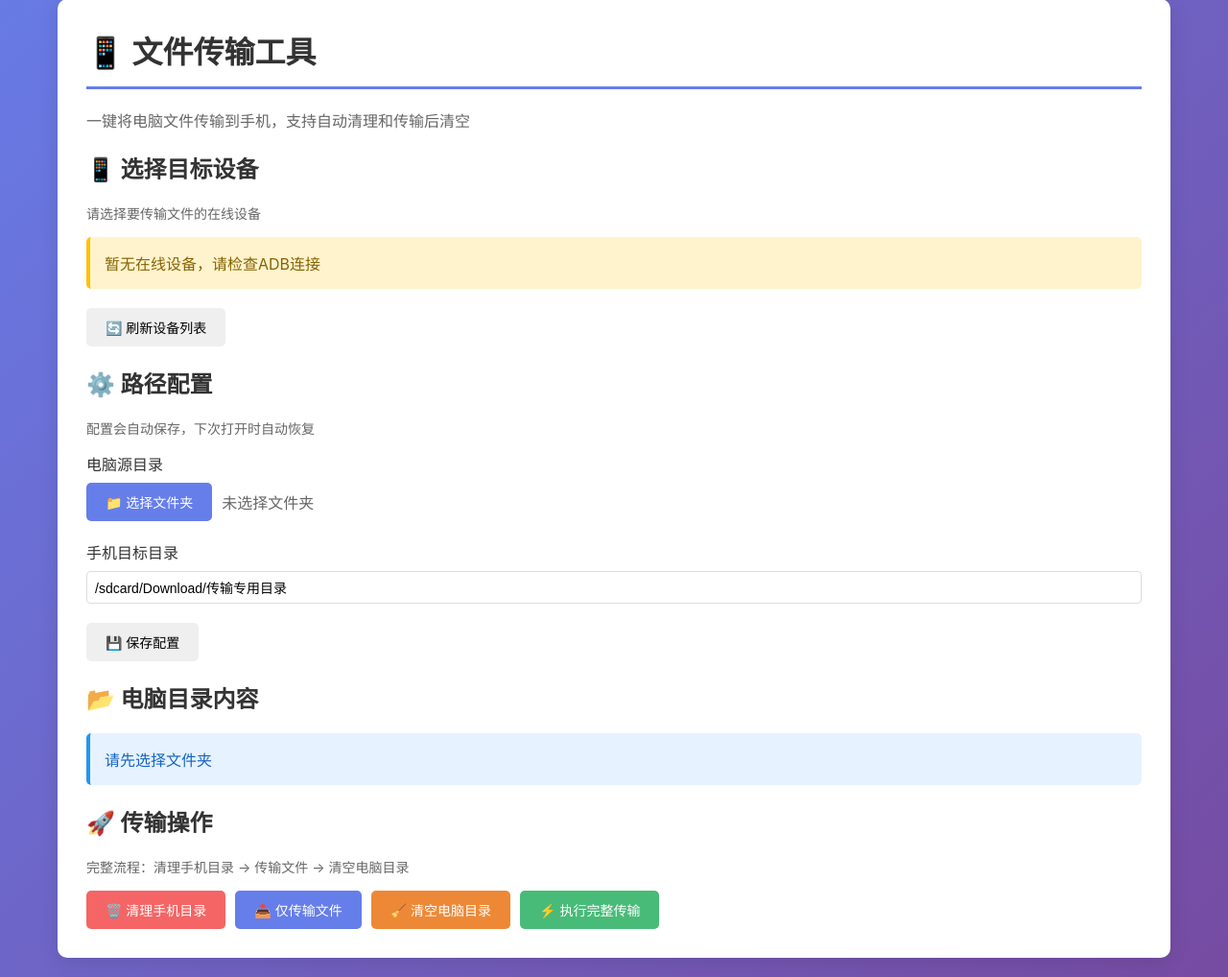
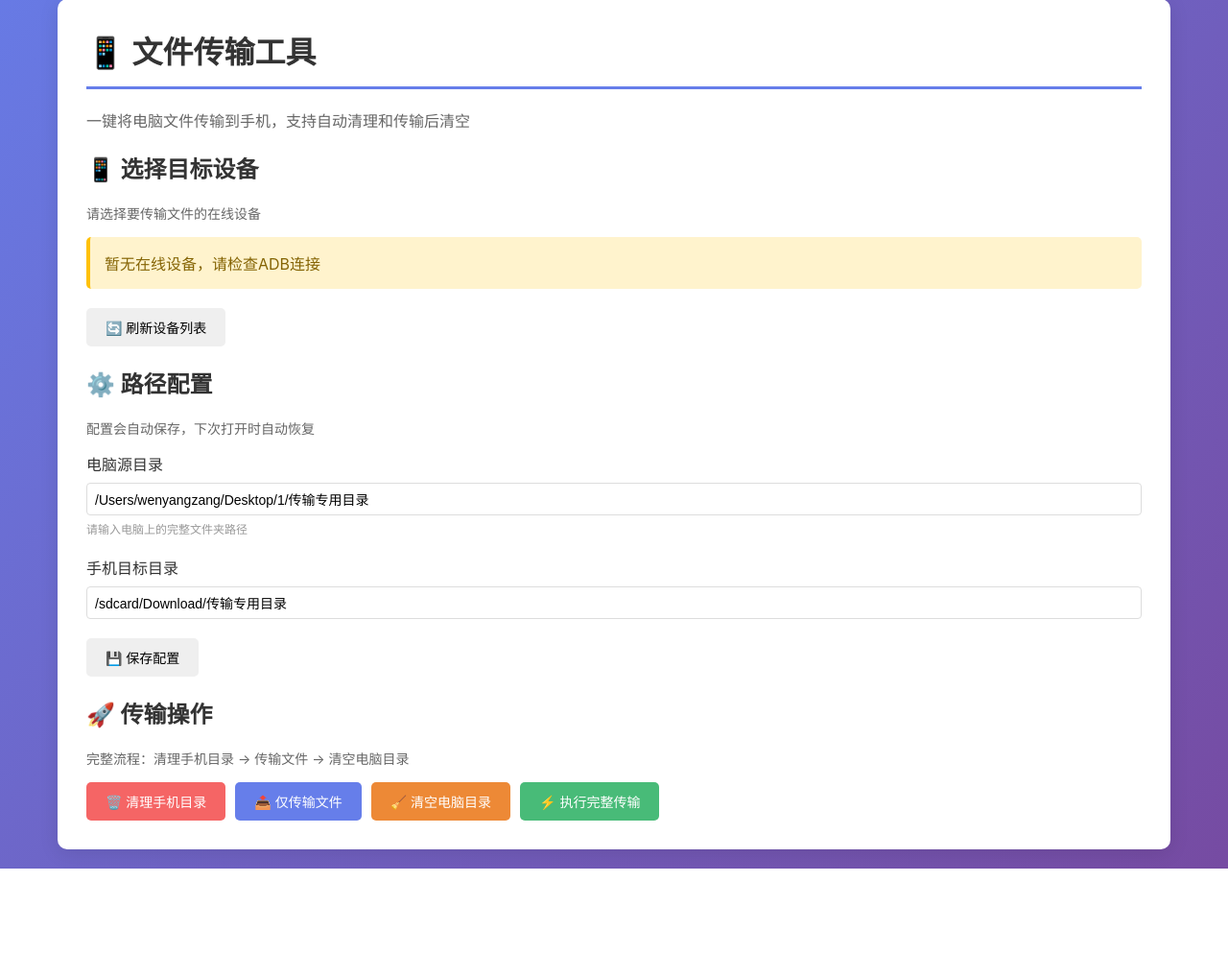
Before and after one commit to q10myhsg/xhs_helper_pc_server, a Flask app: page / in a window 1280 px wide, after a click on "文件传输". Shown: the part 183-1201 px from the top of the page at 96% size. After the commit the page ends 1088 px from the top, so only its background shows below. Run offline with Flask 3, Linux system fonts and the light colour scheme; parts of the project's set-up code (start-up, migrations or seed data) failed here and were passed over.

Commit message:
refactor: 简化文件传输工具，改为路径输入方式
1. 移除文件上传功能，改为直接输入电脑源目录路径
2. 移除文件列表显示区域
3. 更新前端JS代码，使用JSON格式传输数据
4. 更新后端API，通过路径直接传输文件
5. 完整传输流程现在包含清空电脑目录步骤

```diff
--- a/app.py
+++ b/app.py
@@ -912,10 +912,15 @@ def api_clear_phone_directory():
 
 @app.route("/api/file-transfer/transfer", methods=["POST"])
 def api_transfer_files():
-    """传输文件到手机（支持文件上传）"""
+    """传输文件到手机（通过路径）"""
     try:
-        phone_dir = request.form.get('phone_dir')
-        device_id = request.form.get('device_id')
+        data = request.json
+        computer_dir = data.get('computer_dir')
+        phone_dir = data.get('phone_dir')
+        device_id = data.get('device_id')
+
+        if not computer_dir:
+            return jsonify({"success": False, "error": "电脑源目录路径不能为空"})
 
         if not phone_dir:
             return jsonify({"success": False, "error": "手机目录路径不能为空"})
@@ -923,46 +928,18 @@ def api_transfer_files():
         if not device_id:
             return jsonify({"success": False, "error": "请先选择目标设备"})
 
-        # 检查是否有上传的文件
-        if 'files' not in request.files:
-            return jsonify({"success": False, "error": "没有选择文件"})
+        # 检查电脑源目录是否存在
+        if not os.path.exists(computer_dir):
+            return jsonify({"success": False, "error": f"电脑源目录不存在: {computer_dir}"})
 
-        files = request.files.getlist('files')
-        if not files or files[0].filename == '':
-            return jsonify({"success": False, "error": "没有选择文件"})
+        # 创建设备特定的传输管理器
+        from file_transfer import FileTransferManager
+        ft_manager = FileTransferManager(device_id=device_id)
 
-        # 创建临时目录存储上传的文件
-        import tempfile
-        temp_dir = tempfile.mkdtemp(prefix='file_transfer_')
+        # 传输文件到手机
+        result = ft_manager.transfer_files_to_phone(computer_dir, phone_dir)
 
-        try:
-            # 保存上传的文件到临时目录
-            file_count = 0
-            for file in files:
-                if file.filename:
-                    # 保持相对路径结构
-                    rel_path = file.filename
-                    file_path = os.path.join(temp_dir, rel_path)
-
-                    # 确保父目录存在
-                    os.makedirs(os.path.dirname(file_path), exist_ok=True)
-                    file.save(file_path)
-                    file_count += 1
-
-            # 创建设备特定的传输管理器
-            from file_transfer import FileTransferManager
-            ft_manager = FileTransferManager(device_id=device_id)
-
-            # 传输文件到手机
-            result = ft_manager.transfer_files_to_phone(temp_dir, phone_dir)
-            result['file_count'] = file_count
-
-            return jsonify(result)
-
-        finally:
-            # 清理临时目录
-            import shutil
-            shutil.rmtree(temp_dir, ignore_errors=True)
+        return jsonify(result)
 
     except Exception as e:
         return jsonify({"success": False, "error": str(e)})
@@ -981,8 +958,13 @@ def api_clear_computer_directory():
 def api_full_transfer():
     """执行完整的传输流程"""
     try:
-        phone_dir = request.form.get('phone_dir')
-        device_id = request.form.get('device_id')
+        data = request.json
+        computer_dir = data.get('computer_dir')
+        phone_dir = data.get('phone_dir')
+        device_id = data.get('device_id')
+
+        if not computer_dir:
+            return jsonify({"success": False, "error": "电脑源目录路径不能为空"})
 
         if not phone_dir:
             return jsonify({"success": False, "error": "手机目录路径不能为空"})
@@ -990,13 +972,9 @@ def api_full_transfer():
         if not device_id:
             return jsonify({"success": False, "error": "请先选择目标设备"})
 
-        # 检查是否有上传的文件
-        if 'files' not in request.files:
-            return jsonify({"success": False, "error": "没有选择文件"})
-
-        files = request.files.getlist('files')
-        if not files or files[0].filename == '':
-            return jsonify({"success": False, "error": "没有选择文件"})
+        # 检查电脑源目录是否存在
+        if not os.path.exists(computer_dir):
+            return jsonify({"success": False, "error": f"电脑源目录不存在: {computer_dir}"})
 
         # 创建设备特定的传输管理器
         from file_transfer import FileTransferManager
@@ -1016,41 +994,20 @@ def api_full_transfer():
             results["message"] = "清理手机目录失败，流程终止"
             return jsonify(results)
 
-        # 步骤2: 创建临时目录并保存上传的文件
-        import tempfile
-        import shutil
-        temp_dir = tempfile.mkdtemp(prefix='file_transfer_')
+        # 步骤2: 传输文件到手机
+        step2_result = ft_manager.transfer_files_to_phone(computer_dir, phone_dir)
+        results["steps"]["transfer"] = step2_result
 
-        try:
-            file_count = 0
-            for file in files:
-                if file.filename:
-                    rel_path = file.filename
-                    file_path = os.path.join(temp_dir, rel_path)
-                    os.makedirs(os.path.dirname(file_path), exist_ok=True)
-                    file.save(file_path)
-                    file_count += 1
+        if not step2_result["success"]:
+            results["success"] = False
+            results["message"] = "文件传输失败"
+            return jsonify(results)
 
-            # 传输文件到手机
-            step2_result = ft_manager.transfer_files_to_phone(temp_dir, phone_dir)
-            step2_result['file_count'] = file_count
-            results["steps"]["transfer"] = step2_result
+        # 步骤3: 清空电脑目录
+        step3_result = ft_manager.clear_computer_directory(computer_dir)
+        results["steps"]["clear_computer"] = step3_result
 
-            if not step2_result["success"]:
-                results["success"] = False
-                results["message"] = "文件传输失败"
-                return jsonify(results)
-
-        finally:
-            shutil.rmtree(temp_dir, ignore_errors=True)
-
-        # 步骤3: 清空电脑目录（前端已处理）
-        results["steps"]["clear_computer"] = {
-            "success": True,
-            "message": "已清除选择的文件"
-        }
-
-        results["message"] = "文件传输流程执行成功"
+        results["message"] = "完整传输流程执行成功"
         return jsonify(results)
 
     except Exception as e:
--- a/templates/index.html
+++ b/templates/index.html
@@ -565,13 +565,9 @@
                     <p style="color: #666; font-size: 14px; margin-bottom: 15px;">配置会自动保存，下次打开时自动恢复</p>
 
                     <div class="form-group">
-                        <label>电脑源目录</label>
-                        <input type="file" id="ft-dir-selector" webkitdirectory directory multiple style="display: none;" onchange="handleFtDirSelect(event)">
-                        <div style="display: flex; gap: 10px; align-items: center; margin-top: 5px;">
-                            <button class="btn btn-primary" onclick="document.getElementById('ft-dir-selector').click()">📁 选择文件夹</button>
-                            <span id="ft-selected-dir-name" style="color: #666;">未选择文件夹</span>
-                        </div>
-                        <input type="hidden" id="ft-computer-dir">
+                        <label for="ft-computer-dir">电脑源目录</label>
+                        <input type="text" id="ft-computer-dir" placeholder="例如: /Users/username/Documents/待传输文件" style="width: 100%; padding: 8px; border: 1px solid #ddd; border-radius: 4px; margin-bottom: 5px;">
+                        <p style="color: #999; font-size: 12px;">请输入电脑上的完整文件夹路径</p>
                     </div>
 
                     <div class="form-group">
@@ -580,13 +576,6 @@
                     </div>
 
                     <button class="btn btn-secondary" onclick="saveFileTransferConfig()">💾 保存配置</button>
-                </div>
-
-                <div class="config-section">
-                    <h2>📂 电脑目录内容</h2>
-                    <div id="ft-dir-content" style="margin-top: 15px;">
-                        <div class="alert alert-info">请先选择文件夹</div>
-                    </div>
                 </div>
 
                 <div class="config-section">
@@ -2984,13 +2973,12 @@
             }
         }
 
-        // ==================== 文件传输功能 ====================
+        // ==================== 文件传输功能（简化版） ====================
 
         let fileTransferConfig = {
             computer_dir: '',
             phone_dir: '/sdcard/Download/传输专用目录'
         };
-        let ftSelectedFiles = []; // 存储选择的文件列表
         let ftSelectedDevice = null; // 当前选择的设备
 
         // 初始化文件传输配置
@@ -3019,6 +3007,7 @@
 
         // 更新文件传输UI
         function updateFileTransferUI() {
+            document.getElementById('ft-computer-dir').value = fileTransferConfig.computer_dir || '';
             document.getElementById('ft-phone-dir').value = fileTransferConfig.phone_dir || '/sdcard/Download/传输专用目录';
         }
 
@@ -3079,56 +3068,9 @@
             refreshFtDeviceList(); // 刷新UI显示选中状态
         }
 
-        // 处理文件夹选择
-        function handleFtDirSelect(event) {
-            const files = event.target.files;
-            if (files.length === 0) return;
-
-            // 获取文件夹路径（从第一个文件的路径推断）
-            const firstFile = files[0];
-            const fullPath = firstFile.webkitRelativePath || firstFile.name;
-            const dirName = fullPath.split('/')[0];
-
-            document.getElementById('ft-selected-dir-name').textContent = dirName + ' (' + files.length + ' 个文件)';
-
-            // 存储文件列表
-            ftSelectedFiles = Array.from(files);
-
-            // 显示文件列表
-            displayFtFileList();
-        }
-
-        // 显示文件列表
-        function displayFtFileList() {
-            const contentDiv = document.getElementById('ft-dir-content');
-
-            if (ftSelectedFiles.length === 0) {
-                contentDiv.innerHTML = '<div class="alert alert-info">请先选择文件夹</div>';
-                return;
-            }
-
-            let html = `<div style="background: #f9f9f9; border: 1px solid #ddd; border-radius: 4px; padding: 15px;">`;
-            html += `<p style="margin-bottom: 10px; font-weight: bold;">共 ${ftSelectedFiles.length} 个文件</p>`;
-            html += `<ul style="list-style: none; padding: 0; max-height: 300px; overflow-y: auto;">`;
-
-            // 只显示前20个文件，避免列表过长
-            const displayFiles = ftSelectedFiles.slice(0, 20);
-            displayFiles.forEach(file => {
-                const size = file.size ? `(${(file.size / 1024).toFixed(1)} KB)` : '';
-                const path = file.webkitRelativePath || file.name;
-                html += `<li style="padding: 3px 0; border-bottom: 1px solid #eee; font-size: 13px;">📄 ${path} <span style="color: #999;">${size}</span></li>`;
-            });
-
-            if (ftSelectedFiles.length > 20) {
-                html += `<li style="padding: 5px 0; color: #666; font-style: italic;">... 还有 ${ftSelectedFiles.length - 20} 个文件</li>`;
-            }
-
-            html += '</ul></div>';
-            contentDiv.innerHTML = html;
-        }
-
         // 保存配置
         function saveFileTransferConfig() {
+            fileTransferConfig.computer_dir = document.getElementById('ft-computer-dir').value;
             fileTransferConfig.phone_dir = document.getElementById('ft-phone-dir').value;
 
             localStorage.setItem('fileTransferConfig', JSON.stringify(fileTransferConfig));
@@ -3158,32 +3100,14 @@
             return ftSelectedDevice;
         }
 
-        // 显示目录内容
-        function displayDirContent(data) {
-            const contentDiv = document.getElementById('ft-dir-content');
-
-            if (!data.exists) {
-                contentDiv.innerHTML = '<div class="alert alert-warning">目录不存在</div>';
-                return;
-            }
-
-            if (data.file_count === 0) {
-                contentDiv.innerHTML = '<div class="alert alert-info">目录为空</div>';
-                return;
-            }
-
-            let html = `<div style="background: #f9f9f9; border: 1px solid #ddd; border-radius: 4px; padding: 15px;">`;
-            html += `<p style="margin-bottom: 10px; font-weight: bold;">共 ${data.file_count} 个项目</p>`;
-            html += `<ul style="list-style: none; padding: 0; max-height: 300px; overflow-y: auto;">`;
-
-            data.files.forEach(file => {
-                const icon = file.type === 'directory' ? '📁' : '📄';
-                const size = file.size ? `(${(file.size / 1024).toFixed(1)} KB)` : '';
-                html += `<li style="padding: 5px 0; border-bottom: 1px solid #eee;">${icon} ${file.name} <span style="color: #999; font-size: 12px;">${size}</span></li>`;
-            });
-
-            html += '</ul></div>';
-            contentDiv.innerHTML = html;
+        // 获取电脑目录路径
+        function getComputerDir() {
+            const computerDir = document.getElementById('ft-computer-dir').value.trim();
+            if (!computerDir) {
+                showFtMessage('请先输入电脑源目录路径', 'error');
+                return null;
+            }
+            return computerDir;
         }
 
         // 清理手机目录
@@ -3229,37 +3153,28 @@
 
         // 仅传输文件
         function transferFilesOnly() {
+            const computerDir = getComputerDir();
             const phoneDir = document.getElementById('ft-phone-dir').value;
             const deviceId = getSelectedFtDevice();
 
-            if (!deviceId) return;
+            if (!computerDir || !deviceId) return;
 
             if (!phoneDir) {
                 showFtMessage('请先配置手机目标目录', 'error');
                 return;
             }
 
-            if (ftSelectedFiles.length === 0) {
-                showFtMessage('请先选择要传输的文件夹', 'error');
-                return;
-            }
-
             showFtProgress(true, '正在传输文件...');
             hideFtResults();
 
-            // 创建FormData并添加文件
-            const formData = new FormData();
-            formData.append('phone_dir', phoneDir);
-            formData.append('device_id', deviceId);
-
-            // 添加所有文件
-            ftSelectedFiles.forEach(file => {
-                formData.append('files', file, file.webkitRelativePath || file.name);
-            });
-
             fetch('/api/file-transfer/transfer', {
                 method: 'POST',
-                body: formData
+                headers: { 'Content-Type': 'application/json' },
+                body: JSON.stringify({
+                    computer_dir: computerDir,
+                    phone_dir: phoneDir,
+                    device_id: deviceId
+                })
             })
             .then(response => response.json())
             .then(data => {
@@ -3278,74 +3193,48 @@
             });
         }
 
-        // 清空电脑目录（清除选择的文件）
+        // 清空电脑目录（仅清空路径输入）
         function clearComputerDir() {
-            if (ftSelectedFiles.length === 0) {
-                showFtMessage('当前没有选择任何文件', 'error');
-                return;
-            }
-
-            if (!confirm('确定要清除选择的文件吗？')) {
-                return;
-            }
-
-            // 清除文件列表
-            ftSelectedFiles = [];
-            document.getElementById('ft-selected-dir-name').textContent = '未选择文件夹';
-            document.getElementById('ft-dir-selector').value = '';
-            displayFtFileList();
-
-            showFtMessage('已清除选择的文件', 'success');
+            document.getElementById('ft-computer-dir').value = '';
+            showFtMessage('已清空电脑目录路径', 'success');
         }
 
         // 执行完整传输流程
         function executeFullTransfer() {
+            const computerDir = getComputerDir();
             const phoneDir = document.getElementById('ft-phone-dir').value;
             const deviceId = getSelectedFtDevice();
 
-            if (!deviceId) return;
+            if (!computerDir || !deviceId) return;
 
             if (!phoneDir) {
                 showFtMessage('请先配置手机目标目录', 'error');
                 return;
             }
 
-            if (ftSelectedFiles.length === 0) {
-                showFtMessage('请先选择要传输的文件夹', 'error');
-                return;
-            }
-
-            if (!confirm('确定要执行完整传输流程吗？\n\n流程：清理手机目录 → 传输文件 → 清空选择')) {
+            if (!confirm('确定要执行完整传输流程吗？\n\n流程：清理手机目录 → 传输文件 → 清空路径')) {
                 return;
             }
 
             showFtProgress(true, '正在执行完整传输流程...');
             hideFtResults();
 
-            // 创建FormData并添加文件
-            const formData = new FormData();
-            formData.append('phone_dir', phoneDir);
-            formData.append('device_id', deviceId);
-
-            // 添加所有文件
-            ftSelectedFiles.forEach(file => {
-                formData.append('files', file, file.webkitRelativePath || file.name);
-            });
-
             fetch('/api/file-transfer/full-transfer', {
                 method: 'POST',
-                body: formData
+                headers: { 'Content-Type': 'application/json' },
+                body: JSON.stringify({
+                    computer_dir: computerDir,
+                    phone_dir: phoneDir,
+                    device_id: deviceId
+                })
             })
             .then(response => response.json())
             .then(data => {
                 showFtProgress(false);
 
                 if (data.success) {
-                    // 清除文件列表
-                    ftSelectedFiles = [];
-                    document.getElementById('ft-selected-dir-name').textContent = '未选择文件夹';
-                    document.getElementById('ft-dir-selector').value = '';
-                    displayFtFileList();
+                    // 清空电脑目录路径
+                    document.getElementById('ft-computer-dir').value = '';
 
                     showFtResults(data.steps);
                     showFtMessage('完整传输流程执行成功', 'success');
```
